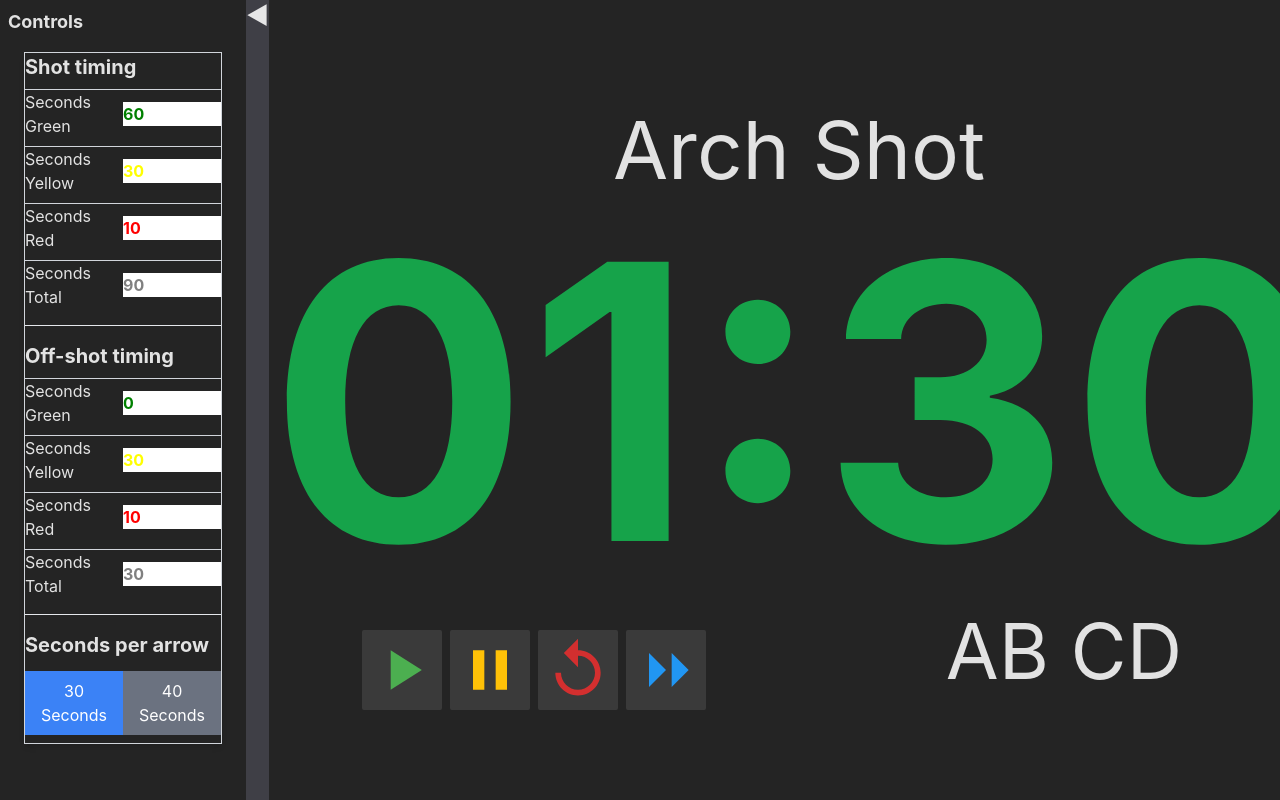
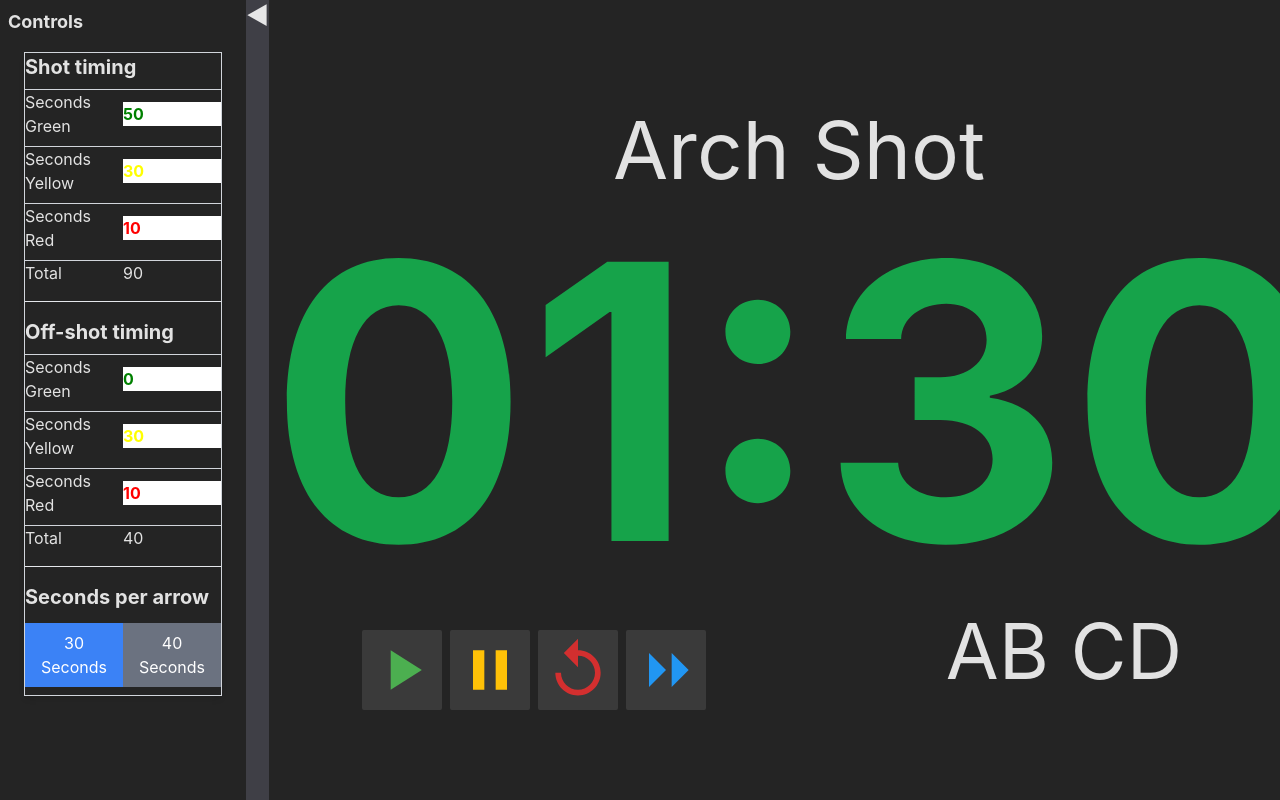
Before and after one commit to FrankB45/capstone, a React (Vite) app in the folder frontend/: page / in a window 1280 px wide. Shown: the top 800 px of the page. Built offline with nearby package versions, Linux system fonts and the light colour scheme.

Commit message:
Moved files into a folder structure. Changed timings so that it totaled the seconds of green,yellow,red.

```diff
--- a/frontend/src/App.jsx
+++ b/frontend/src/App.jsx
@@ -1,15 +1,15 @@
 import { useState } from 'react'
 import './App.css'
-import CountDown from './components/CountDown'
+import CountDown from './components/ShotClock/CountDown'
 import SlideBar from './components/SlideBar'
-import Timings from './components/Timings'
+import Timings from './components/Controls/Timings'
 
 function App() {
 
   //Timeset for the countdown timer
   //Can be modified by the user via the SlideBar
-  const [timeSet, setTimeSet] = useState([60, 30, 10, 90]);
-  const [offTimeSet, setOffTimeSet] = useState([0, 30, 10, 30]);
+  const [timeSet, setTimeSet] = useState([50, 30, 10]);
+  const [offTimeSet, setOffTimeSet] = useState([0, 30, 10]);
 
   //Open state for the slidebars
   //Only want one open at a time so we will have to change state if both are open
--- a/frontend/src/components/TimeSection.jsx
+++ b/frontend/src/components/Controls/TimeSection.jsx
@@ -1,5 +1,5 @@
 import React from 'react'
-import { CardTitle } from 'reactstrap'
+import { CardTitle, Row, Col, CardText } from 'reactstrap'
 import TimeRow from './TimeRow'
 
 function TimeSection({ title, times, onTimeChange }) {
@@ -16,6 +16,15 @@ function TimeSection({ title, times, onTimeChange }) {
                     onTimeChange={onTimeChange}
                      />
             ))}
+        <Row className="mt-2">
+          <Col xs="6" className="flex border-t border-gray-300 items-center">
+          <CardText className='w-1/2'>Total</CardText>
+            {times.reduce((acc, time) => {
+              return acc + time.value;
+            }, 0)}
+
+          </Col>
+        </Row>
         <hr className="my-4" />
     </div>
   )
--- a/frontend/src/components/Timings.jsx
+++ b/frontend/src/components/Controls/Timings.jsx
@@ -8,21 +8,19 @@ function Timings({setTimeSet}) {
     //false = 40 seconds per arrow
     const [shotMode, setShotMode] = useState(true);
     //pre-defined timings for 30 and 40 seconds per arrow
-    const sec30 = [60, 30, 10, 90];
-    const sec40 = [80, 40, 10, 120];
+    const sec30 = [50, 30, 10];
+    const sec40 = [70, 40, 10];
     //Managed time sets
     //Changing these will change when the clock changes color
     const [timings, setTimings] = useState([
         { value: 60, label: 'Seconds Green', color: 'green' },
         { value: 30, label: 'Seconds Yellow', color: 'yellow' },
         { value: 10, label: 'Seconds Red', color: 'red' },
-        { value: 90, label: 'Seconds Total', color: 'gray' }
     ]);
     const [offTimings, setOffTimings] = useState([
         { value: 0, label: 'Seconds Green', color: 'green' },
         { value: 30, label: 'Seconds Yellow', color: 'yellow' },
         { value: 10, label: 'Seconds Red', color: 'red' },
-        { value: 30, label: 'Seconds Total', color: 'gray' },
       ]);
 
     //This function will update the timings based on the index and new time
--- a/frontend/src/components/CountDown.jsx
+++ b/frontend/src/components/ShotClock/CountDown.jsx
@@ -4,7 +4,7 @@ import Controls from './Controls'
 function CountDown({timeSet}) {
 
   //Used to keep track of the running time
-  const [time, setTime] = useState(timeSet[3]);
+  const [time, setTime] = useState(timeSet.reduce((acc, time) => acc + time, 0));
   //Used to keep track of the running state
   const [isRunning, setIsRunning] = useState(false);
   //Interval reference to keep track of the running Interval clock
@@ -57,7 +57,8 @@ function CountDown({timeSet}) {
 
   //Effect to update the time based on the timeSet
   useEffect(() => {
-    setTime(timeSet[3]);
+    let totalTime = timeSet.reduce((acc, time) => acc + time, 0);
+    setTime(totalTime);
     setIsRunning(false);
     if (intervalRef.current) {
       clearInterval(intervalRef.current);
--- a/frontend/src/components/SlideBar.jsx
+++ b/frontend/src/components/SlideBar.jsx
@@ -1,6 +1,6 @@
 import {React, useState} from 'react'
 import { Container, Row, Col, Button} from 'reactstrap'
-import Timings from './Timings'
+import Timings from './Controls/Timings'
 import './SlideBar.css'
 
 function SlideBar({ isOpen, setIsOpen, side = 'left', children }) {
```
Also changed, not shown: frontend/src/components/Controls/TimeRow.jsx (renamed from frontend/src/components/TimeRow.jsx), frontend/src/components/ShotClock/Controls.jsx (renamed from frontend/src/components/Controls.jsx).
